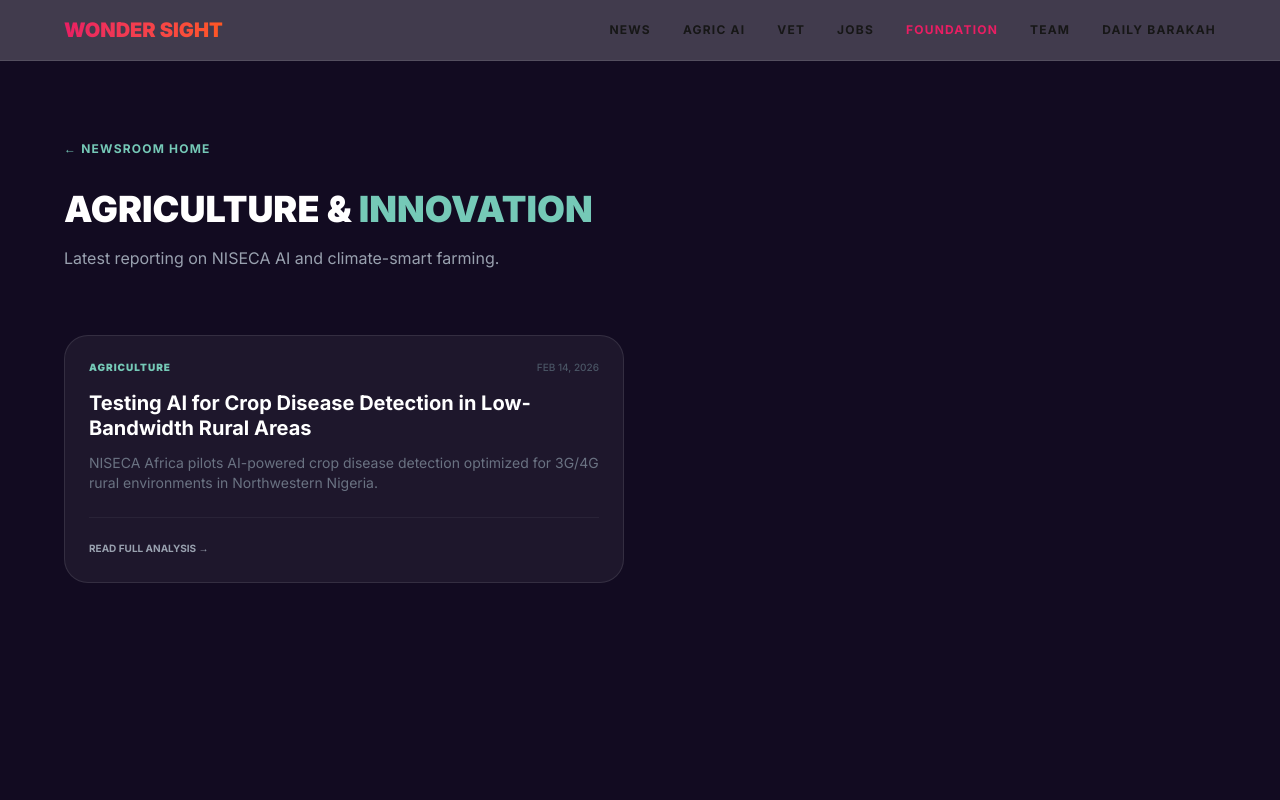
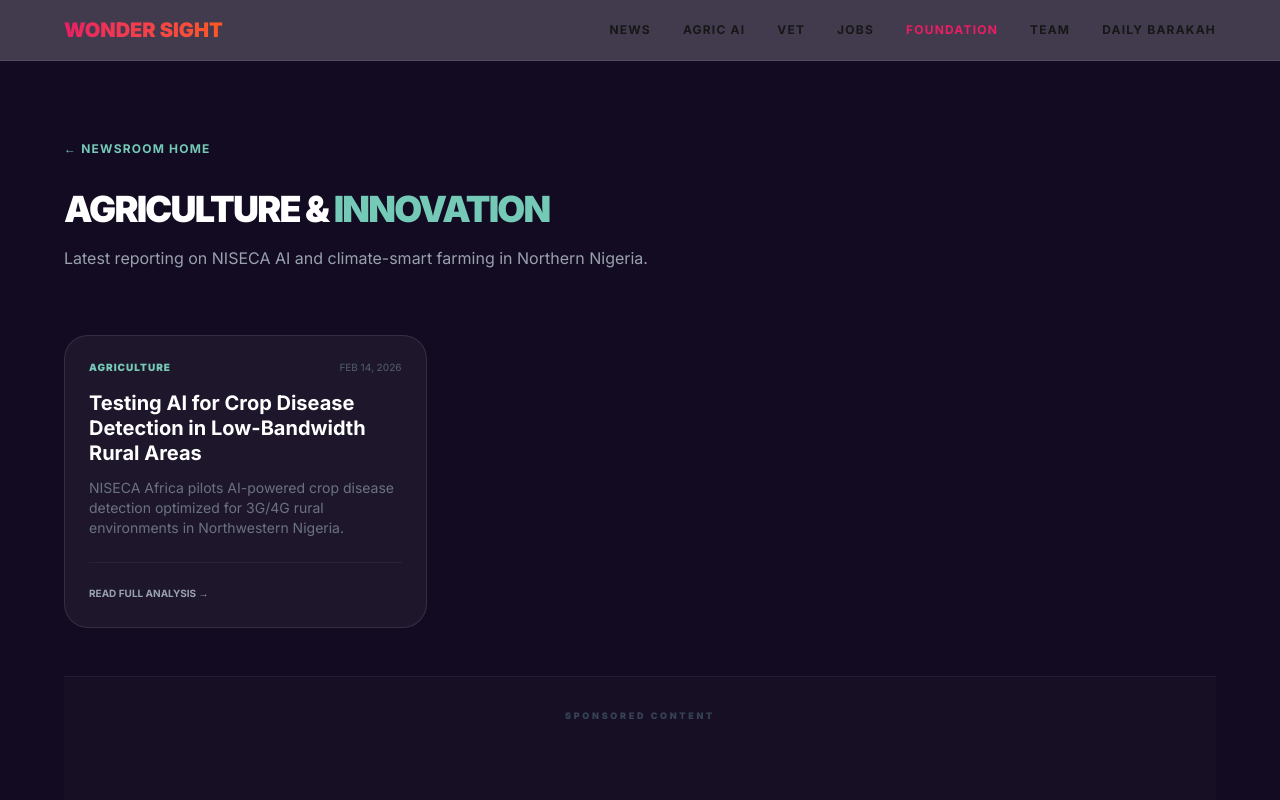
Before and after one commit to musaalamin/wondersight-media, a Next.js app: page /news/agriculture in a window 1280 px wide. Shown: the top 800 px of the page. Built offline with nearby package versions, Linux system fonts and the light colour scheme.

Commit message:
json for news created changes made

```diff
--- a/src/app/news/agriculture/page.tsx
+++ b/src/app/news/agriculture/page.tsx
@@ -1,10 +1,11 @@
 import React from 'react';
 import Link from 'next/link';
 import NewsCard from '@/components/NewsCard';
-import articles from '@/lib/articles.json'; // 1. Import the data
+import AdSlot from '@/components/AdSlot';
+import articles from '@/lib/articles.json';
 
 export default function AgricultureNewsPage() {
-  // 2. Filter the articles to ONLY show Agriculture
+  // Filter the articles to ONLY show Agriculture
   const agriArticles = articles.filter(article => article.category === 'Agriculture');
 
   return (
@@ -15,14 +16,15 @@ export default function AgricultureNewsPage() {
         </Link>
 
         <header className="mb-16">
-          <h1 className="text-4xl font-black mb-4 uppercase">Agriculture & <span className="text-[#75C9B7]">Innovation</span></h1>
+          <h1 className="text-4xl font-black mb-4 uppercase tracking-tighter">
+            Agriculture & <span className="text-[#75C9B7]">Innovation</span>
+          </h1>
           <p className="text-gray-400 max-w-2xl leading-relaxed">
-            Latest reporting on NISECA AI and climate-smart farming.
+            Latest reporting on NISECA AI and climate-smart farming in Northern Nigeria.
           </p>
         </header>
 
-        {/* 3. Map through the filtered articles */}
-        <div className="grid grid-cols-1 md:grid-cols-2 gap-8 mb-12">
+        <div className="grid grid-cols-1 md:grid-cols-2 lg:grid-cols-3 gap-8 mb-12">
           {agriArticles.length > 0 ? (
             agriArticles.map((article) => (
               <NewsCard
@@ -39,6 +41,11 @@ export default function AgricultureNewsPage() {
             <p className="text-gray-600">No articles published in this category yet.</p>
           )}
         </div>
+
+        <AdSlot
+          id="agri-news-ad"
+          scriptSrc="https://pl28696234.effectivegatecpm.com/d672b73a8fef1129ef5fdafb6f13212b/invoke.js"
+        />
       </div>
     </main>
   );
--- a/src/app/news/governance-security/page.tsx
+++ b/src/app/news/governance-security/page.tsx
@@ -4,7 +4,7 @@ import NewsCard from '@/components/NewsCard';
 import AdSlot from '@/components/AdSlot';
 
 export default function GovernancePage() {
-const govArticles = articles.filter(article => article.category === 'Governance');
+const govArticles = articles.filter(article => article.category === 'Governance & Security');
 return (
     <main className="min-h-screen bg-[#120B21] text-white py-20 px-6">
       <div className="max-w-6xl mx-auto">
--- a/src/app/news/youth/page.tsx
+++ b/src/app/news/youth/page.tsx
@@ -4,7 +4,7 @@ import NewsCard from '@/components/NewsCard';
 import AdSlot from '@/components/AdSlot';
 
 export default function YouthPage() {
-  const youthArticles = articles.filter(article => article.category === 'Youth');
+  const youthArticles = articles.filter(article => article.category === 'Youth & Intelligence');
 return (
     <main className="min-h-screen bg-[#120B21] text-white py-20 px-6">
       <div className="max-w-6xl mx-auto">
```
